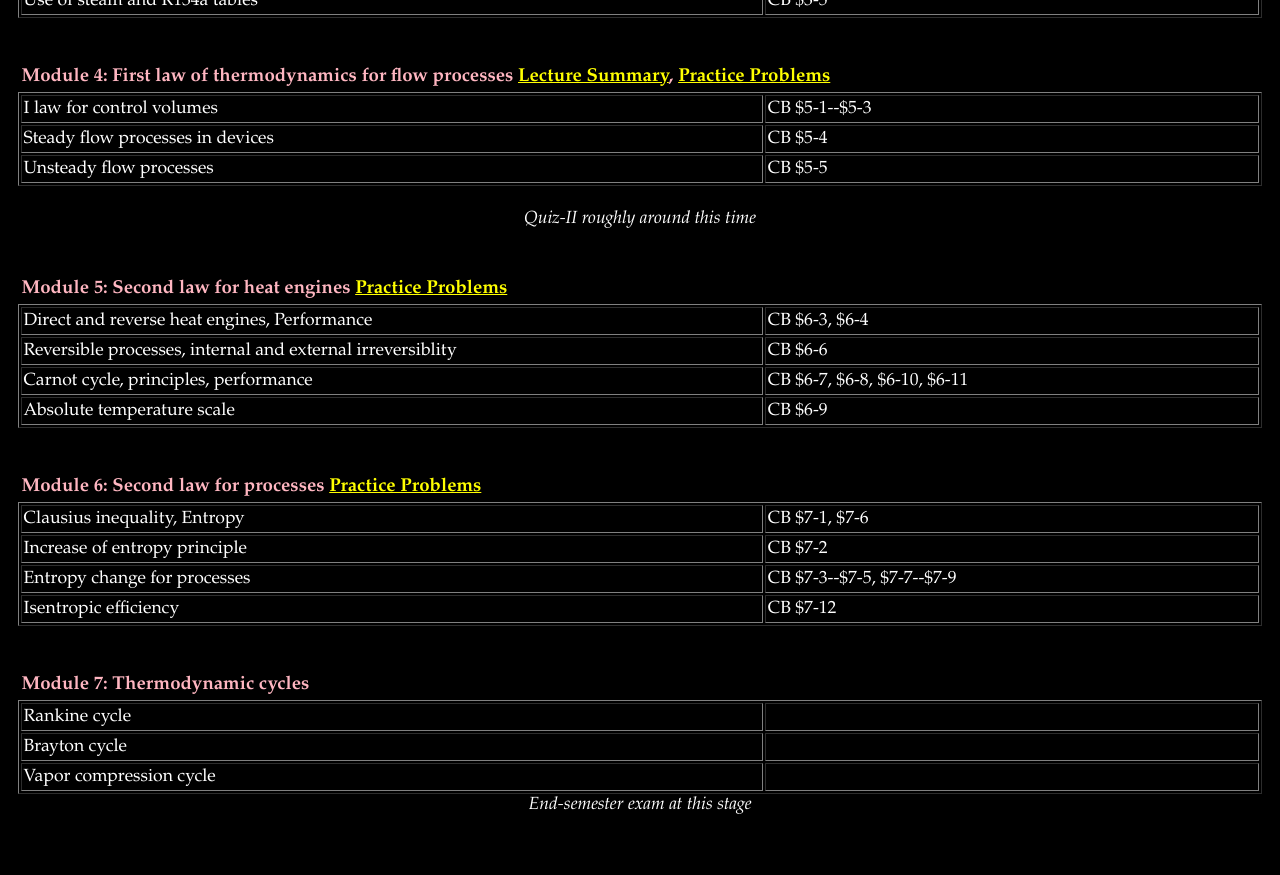
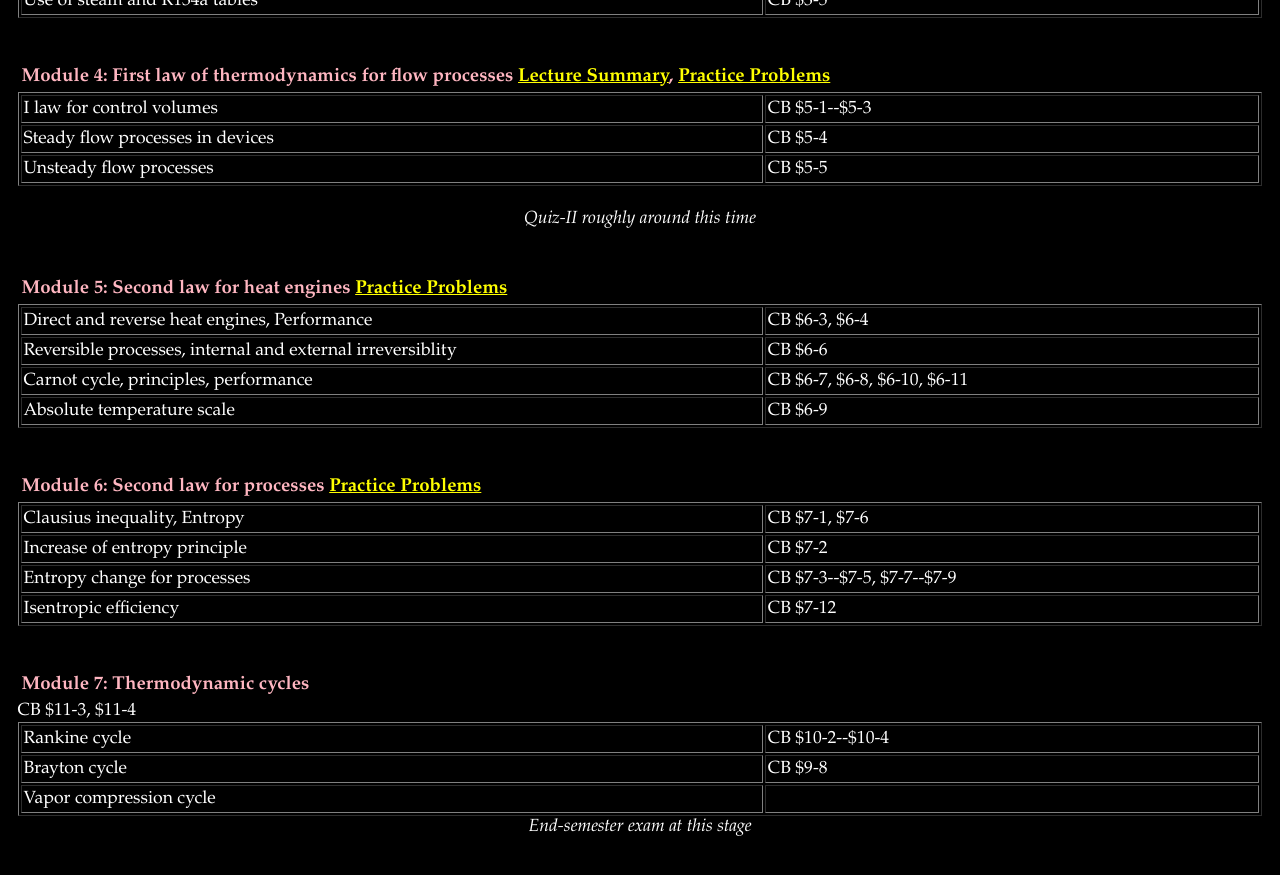
Before and after one commit to krithikasivaram/krithikasivaram.github.io, a Jekyll site: the page teaching/ME1100_Jul_Nov_2019.html, which Jekyll copies as it is, in a window 1280 px wide and 900 px high, scrolled down 1397 px. Shown: the top 875 px of the window. Built offline with Jekyll 4.4.1, drawn with Linux system fonts in a browser that asks for light colours.

Commit message:
module 7 reading

```diff
--- a/teaching/ME1100_Jul_Nov_2019.html
+++ b/teaching/ME1100_Jul_Nov_2019.html
@@ -331,9 +331,9 @@ Updates/Announcements:</font></h3>
 <table border="1" cellspacing="2" cellpadding="2" width="100%">
 	<col width = "60%">
 	<col width = "40%">
-	<tr> <td> Rankine cycle </td> <td> </td>
-	<tr> <td> Brayton cycle </td> <td> </td>
-	<tr> <td> Vapor compression cycle </td> <td> </td>
+	<tr> <td> Rankine cycle </td> <td> CB $10-2--$10-4</td>
+	<tr> <td> Brayton cycle </td> <td> CB $9-8 </td>
+	<tr> <td> Vapor compression cycle </td> CB $11-3, $11-4<td> </td>
 	</tr>
 </table>
 <center><i>End-semester exam at this stage<i></center>
```
